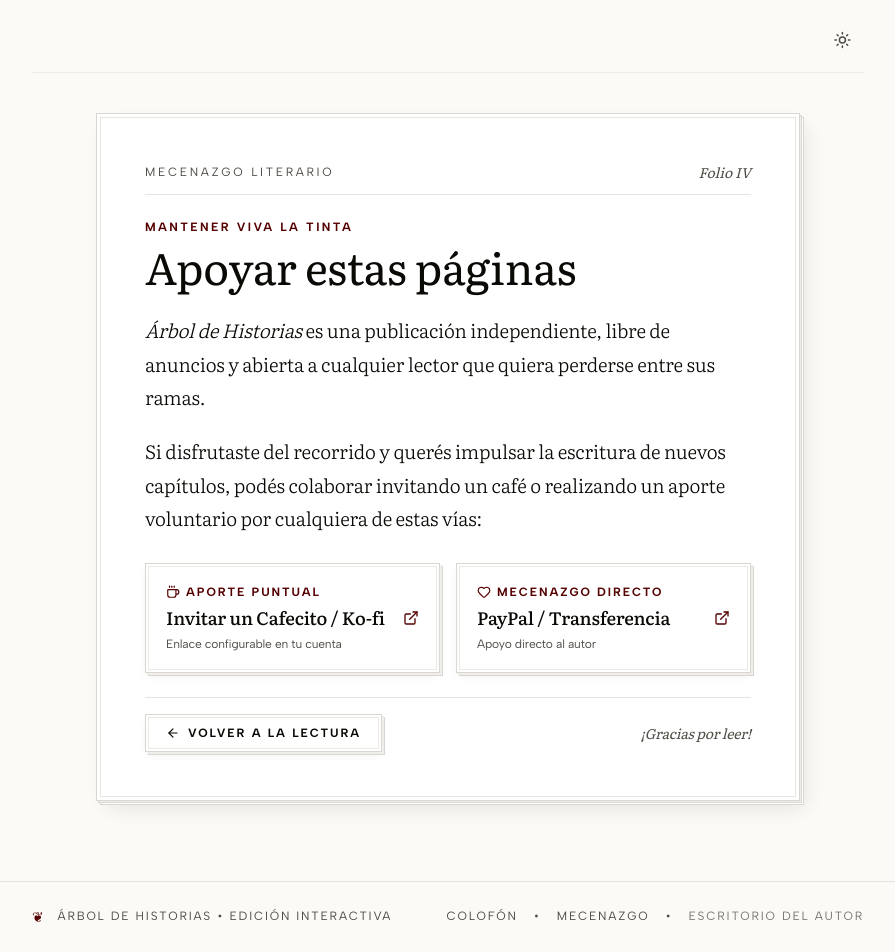
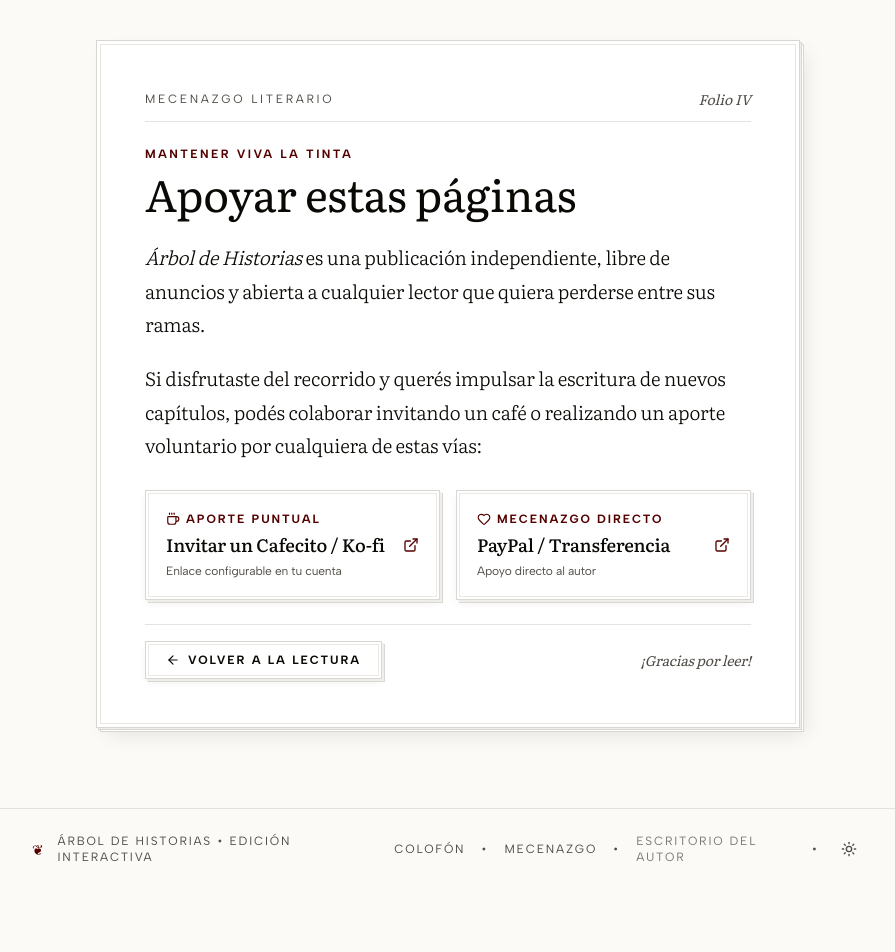
Before and after one commit to zgabros/arbol-historias, a Next.js app: page /donaciones in a window 1280 px wide. Shown: the top 952 px of the page, without its empty margins (192-1087 px from the left). After the commit the page ends 897 px from the top, so only its background shows below. Built offline with nearby package versions, Linux system fonts and the light colour scheme.

Commit message:
feat: solución generada por Gemini para issue #24

```diff
--- a/src/app/admin/stories/[id]/StorySidebar.tsx
+++ b/src/app/admin/stories/[id]/StorySidebar.tsx
@@ -193,7 +193,7 @@ export default function StorySidebar({ story, chapters }: StorySidebarProps) {
                     <p className="text-xs text-center text-muted-foreground font-medium">
                         Árbol de Historias
                     </p>
-                    <ThemeToggle className="scale-75 origin-right h-8 w-8" />
+                    <ThemeToggle />
                 </div>
             </aside>
         </>
--- a/src/components/BookNavigation.tsx
+++ b/src/components/BookNavigation.tsx
@@ -5,15 +5,7 @@ import { usePathname } from 'next/navigation'
 import { ThemeToggle } from '@/components/theme-toggle'
 
 export function BookNavigation() {
-    return (
-        <header className="w-full max-w-4xl mx-auto pt-3 sm:pt-4 px-4 sm:px-8">
-            <div className="flex flex-wrap items-center justify-end gap-3 pb-2 border-b border-border/40">
-                <div className="flex items-center gap-2">
-                    <ThemeToggle className="scale-90 origin-right" />
-                </div>
-            </div>
-        </header>
-    )
+    return null
 }
 
 export function BookFooter() {
@@ -35,6 +27,8 @@ export function BookFooter() {
                     <Link href="/admin" className="hover:text-primary transition-colors opacity-75 hover:opacity-100">
                         Escritorio del Autor
                     </Link>
+                    <span aria-hidden="true">&bull;</span>
+                    <ThemeToggle />
                 </div>
             </div>
         </footer>
--- a/src/components/theme-toggle.tsx
+++ b/src/components/theme-toggle.tsx
@@ -10,12 +10,12 @@ export function ThemeToggle({ className = "" }: { className?: string }) {
   return (
     <button
       onClick={() => setTheme(theme === "light" ? "dark" : "light")}
-      className={`flex items-center justify-center rounded-full w-12 h-12 text-muted-foreground hover:text-primary transition-colors duration-500 focus:outline-none focus:ring-2 focus:ring-ring ${className}`}
+      className={`relative inline-flex items-center justify-center rounded-md w-8 h-8 text-muted-foreground hover:text-foreground hover:bg-accent/60 transition-colors focus:outline-none focus:ring-2 focus:ring-ring ${className}`}
       aria-label="Alternar modo oscuro/claro"
       title="Modo Oscuro / Claro"
     >
-      <Sun className="h-5 w-5 rotate-0 scale-100 transition-all dark:-rotate-90 dark:scale-0 duration-500" />
-      <Moon className="absolute h-5 w-5 rotate-90 scale-0 transition-all dark:rotate-0 dark:scale-100 duration-500" />
+      <Sun className="h-4 w-4 rotate-0 scale-100 transition-all dark:-rotate-90 dark:scale-0 duration-300" />
+      <Moon className="absolute h-4 w-4 rotate-90 scale-0 transition-all dark:rotate-0 dark:scale-100 duration-300" />
     </button>
   )
 }
```
